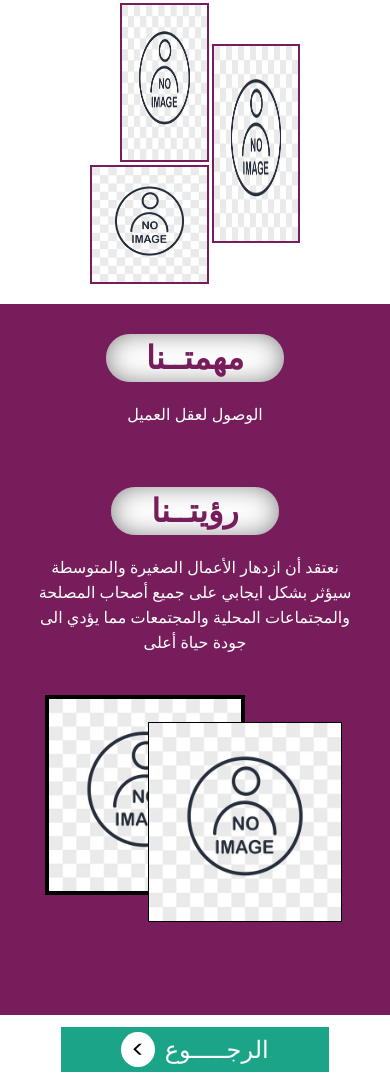
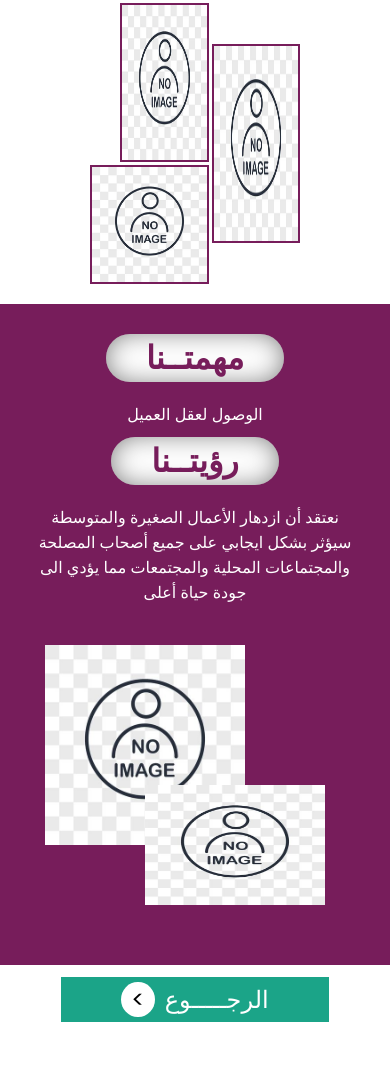
Before and after one commit to Ahmed-Elhalwagy/mid-1, a website built with Vite: page index.html in a window 390 px wide. Shown: the part 569-1654 px from the top of the page. After the commit the page ends 1604 px from the top, so only its background shows below. Built offline with nearby package versions, Linux system fonts and the light colour scheme; a web font is replaced by a local one.

Commit message:
modify the responsive

```diff
--- a/style.css
+++ b/style.css
@@ -216,7 +216,7 @@ section:nth-child(3){
     align-items: center;
     justify-content: space-between;
     margin-bottom: 8rem;
-    gap: 60px;
+    gap: 10px;
     flex-wrap: wrap;
     padding:10px;
     color: #FFF;
@@ -271,10 +271,9 @@ section:nth-child(3){
 }
 
 .goal-images {
-    border: #000 solid 3px;
     position: relative;
     width: 400px;
-    height: 400px;
+    height: 80%;
     top: 0;
     left: 0;
 }
@@ -284,16 +283,14 @@ section:nth-child(3){
     position: relative;
     top: 0;
     left: 0;
-    border: 1px solid #000000;
 }
 
 
 .goal-images .front-img{
     position: absolute;
-    bottom:-30px;
-    left: 100px;
-    border: 1px solid #000000;
-    height: 200px;
+    bottom:-20px;
+    left: 150px;
+    height: 40%;
 }
 
 @media only screen and (max-width: 1000px) {
@@ -310,6 +307,16 @@ section:nth-child(3){
 }
 }
 
+@media only screen and (max-width: 1000px) {
+    .goal-images{
+        margin-right: 100px;
+    }
+    .goal-images .front-img{
+        height: 40%;
+        width: 90%;
+    }
+}
+
 @media only screen and (max-width: 600px) {
     .goal-images{
         width: 200px;
@@ -317,5 +324,10 @@ section:nth-child(3){
         margin-bottom: 100px;
         margin-right: 100px;
     }
-
+    .goal-images .front-img{
+        position: absolute;
+        bottom:-60px;
+        left: 100px;
+        height: 60%;
+    }
 }
```
